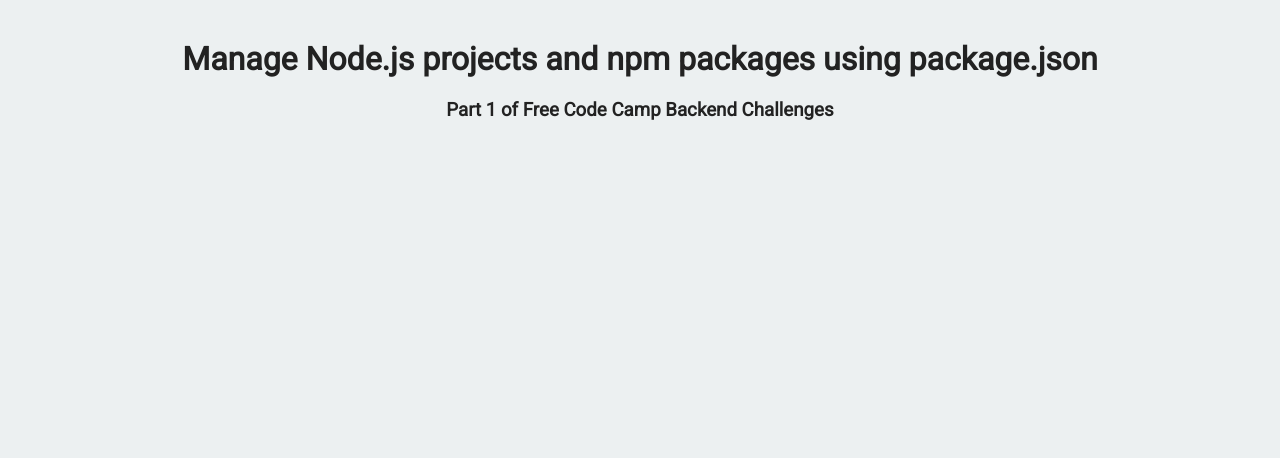
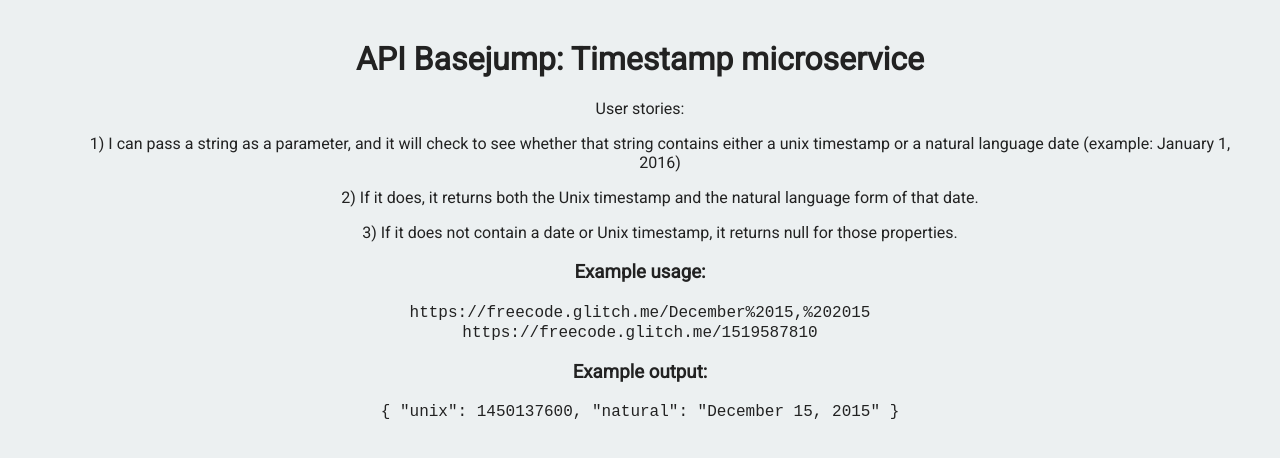
Before and after one commit to priyanshugoyal/Timestamp, a website: page views/index.html in a window 1280 px wide. Drawn offline with Linux system fonts and the light colour scheme.

Commit message:
🍠🕵 Checkpoint views/index.html:690280/146 server.js:690280/40

```diff
--- a/server.js
+++ b/server.js
@@ -40,7 +40,7 @@
     })
 app.get('/:id', function(req, res){
   var time=req.params.id;
-      var patt = /[0-9]{8,}/g;
+      var patt = /[0-9]{9,}/g;
 var data={};
 if(patt.test(time)){
          data = {
@@ -48,9 +48,9 @@
             natural : moment.unix(time).format('LL')
         }
     } else {
-        if(moment(time).isValid()){
+        if(moment(time,'MMMM DD YYYY').isValid()){
             var data = {
-                unix: moment(time).format('X'),
+                unix: moment(time,'MMMM DD YYYY').format('X'),
                 natural: time
             }
         } else {
--- a/views/index.html
+++ b/views/index.html
@@ -9,10 +9,27 @@
    </head>
 
    <body>
-      <div class="container">
-         <h1>Manage Node.js projects and npm packages using package.json</h1>
-         <h3>Part 1 of Free Code Camp Backend Challenges</h3>
-      </div>
-   </body>
-
+        <div class="container">
+            <h1 class="header">
+                API Basejump: Timestamp microservice
+            </h1>
+            <blockquote>
+                User stories:
+                <ul>1) I can pass a string as a parameter, and it will check to see whether that string
+                contains either a unix timestamp or a natural language date (example: January 1, 2016)</ul>
+                <ul>2) If it does, it returns both the Unix timestamp and the natural language form of that date.</ul>
+                <ul>3) If it does not contain a date or Unix timestamp, it returns null for those properties.</ul>
+            </blockquote>
+            <h3>Example usage:</h3>
+            <code>https://freecode.glitch.me/December%2015,%202015</code><br>
+            <code>https://freecode.glitch.me/1519587810</code>
+            <h3>Example output:</h3>
+            <code>
+                {
+                  "unix": 1450137600,
+                  "natural": "December 15, 2015"
+                }
+            </code>
+        </div>
+    </body>
 </html>
```
